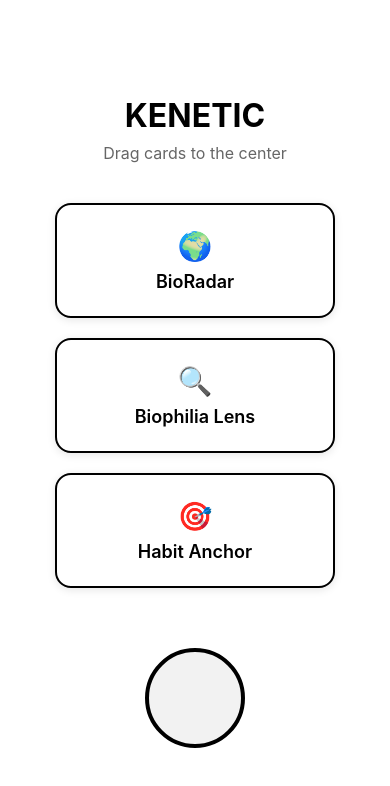
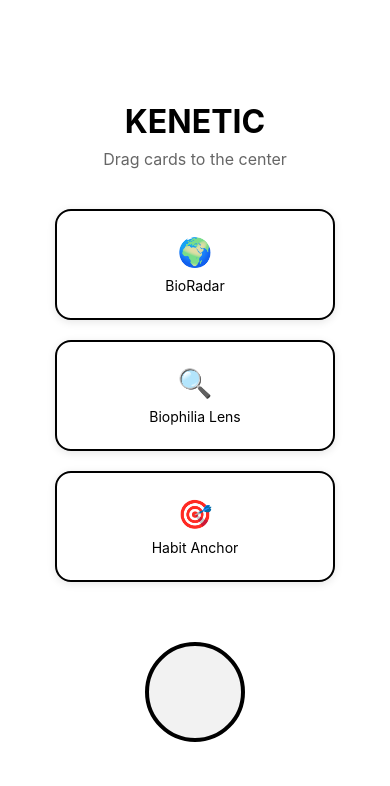
Before and after one commit to Dhiali/Kenetic, a React Native app: screen / in a window 390 px wide. Shown: the top 786 px of the page. Built offline with nearby package versions, Linux system fonts and the light colour scheme.

Commit message:
tried to fix errors

```diff
--- a/App.tsx
+++ b/App.tsx
@@ -101,10 +101,7 @@ const styles = StyleSheet.create({
   cardIcon: {
     fontSize: 28,
   },
-  cardLabel: {
-    fontSize: 18,
-    fontWeight: '600',
-  },
+
   targetZone: {
     width: 100,
     height: 100,
```
